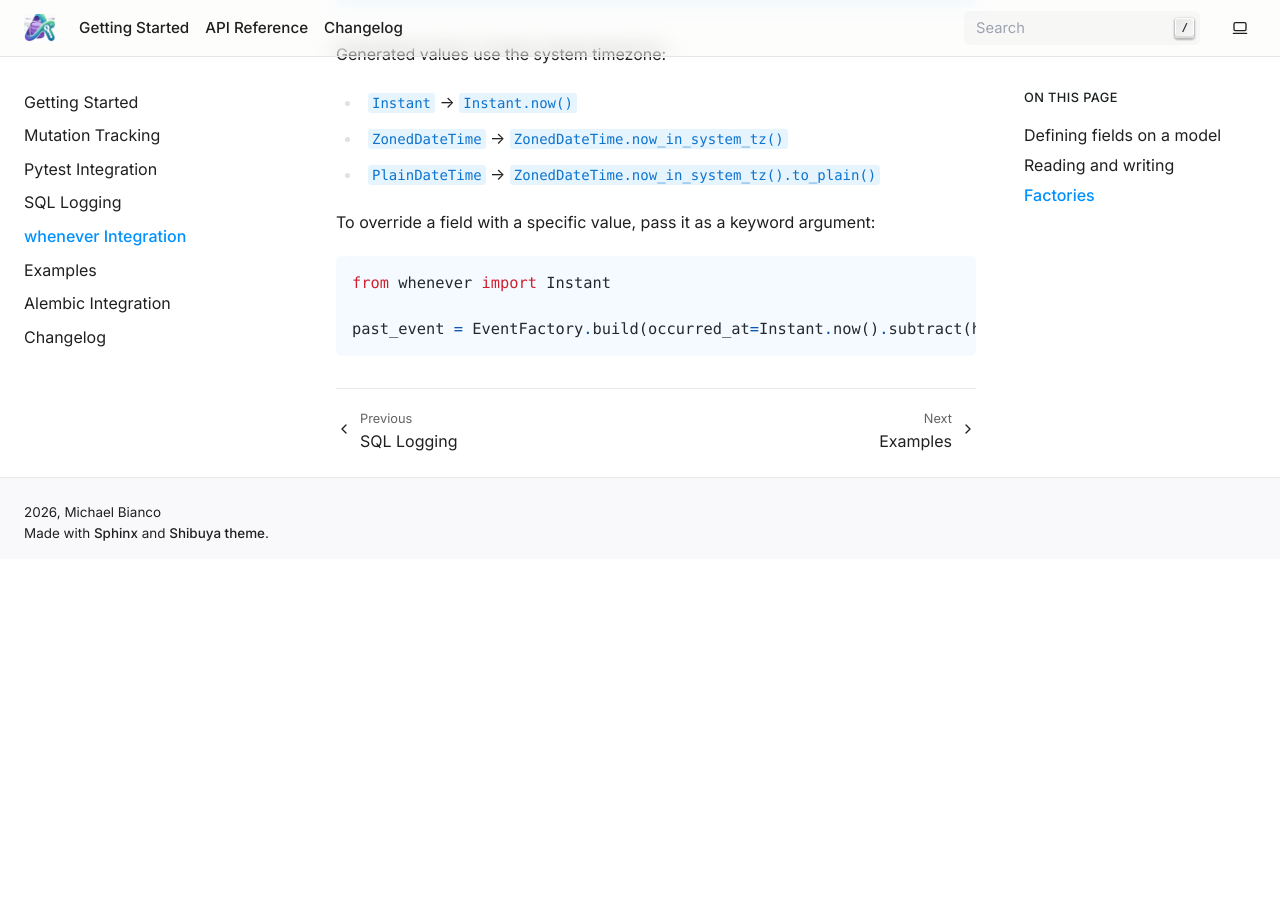
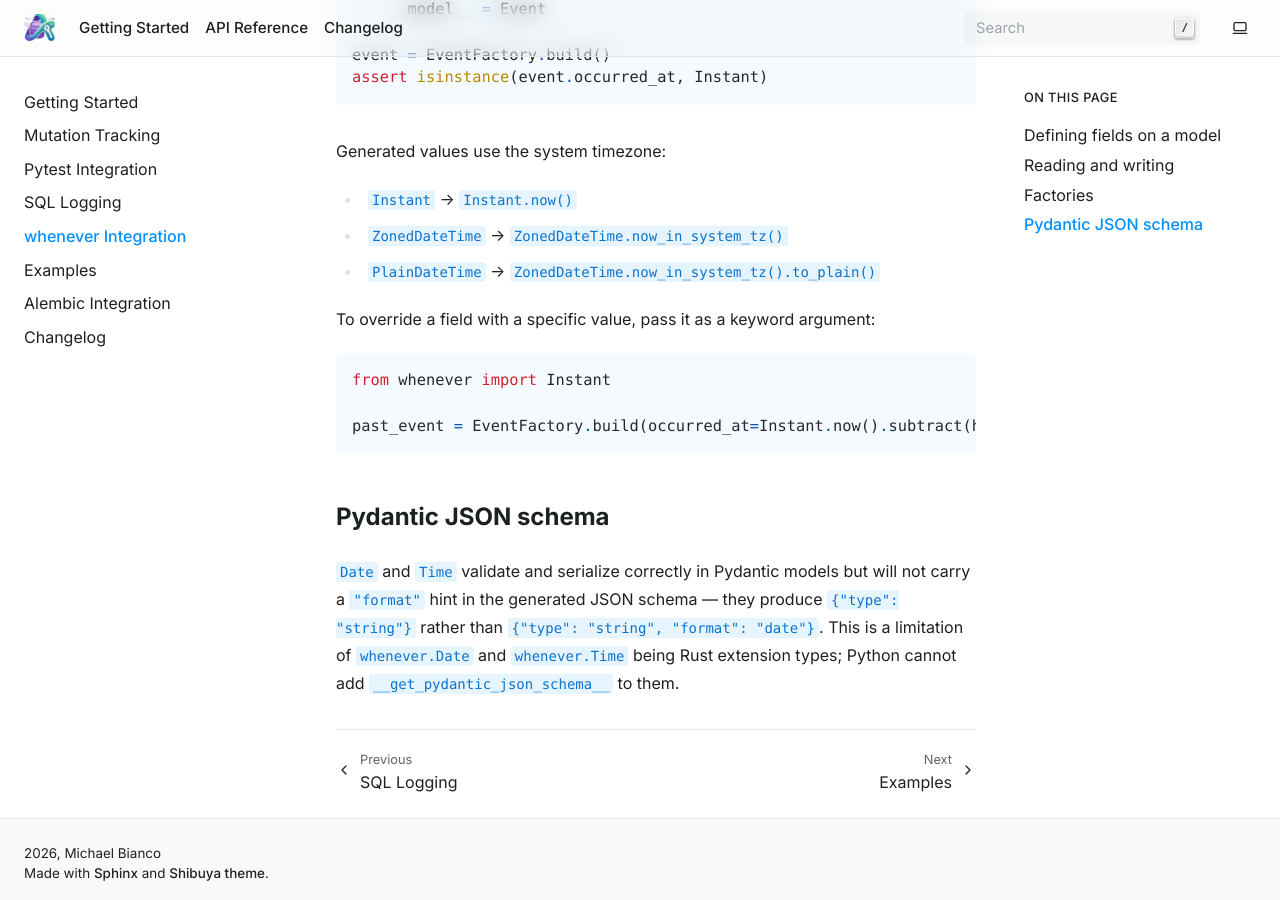
Before and after one commit to iloveitaly/activemodel, a Sphinx documentation site: the page built from docs/whenever.md, in a window 1280 px wide and 900 px high, scrolled down 2001 px. Built offline with Sphinx 7.4.7, drawn with Linux system fonts in a browser that asks for light colours; pages that are not in the unit, such as notebooks, are missing from menus; before the commit the page ends 2560 px from its top, so only the background shows below that; some of the changed text lies outside the part shown.

Commit message:
docs: update whenever documentation with new types and pydantic limitations
* Add `Date` and `Time` to the supported types table.
* Document the JSON schema serialization limitation for Rust-based `whenever` types.

Generated-by: aiautocommit

````diff
--- a/docs/whenever.md
+++ b/docs/whenever.md
@@ -1,12 +1,14 @@
 # whenever Integration
 
-`activemodel` has built-in support for the [`whenever`](https://github.com/ariebovenberg/whenever) datetime library. Three types are supported:
+`activemodel` has built-in support for the [`whenever`](https://github.com/ariebovenberg/whenever) datetime library. Five types are supported:
 
 | whenever type   | SQLAlchemy column type         | Notes                                          |
 |-----------------|--------------------------------|------------------------------------------------|
 | `Instant`       | `TIMESTAMP WITH TIME ZONE`     | UTC-normalized point in time                   |
 | `ZonedDateTime` | `TIMESTAMP WITH TIME ZONE`     | IANA timezone name is not preserved in the DB  |
 | `PlainDateTime` | `TIMESTAMP WITHOUT TIME ZONE`  | No timezone; matches SQLite/naive datetime     |
+| `Date`          | `DATE`                         | Calendar date with no time component           |
+| `Time`          | `TIME`                         | Time of day with no date or timezone           |
 
 ## Defining fields on a model
 
@@ -73,3 +75,7 @@
 
 past_event = EventFactory.build(occurred_at=Instant.now().subtract(hours=24))
 ```
+
+## Pydantic JSON schema
+
+`Date` and `Time` validate and serialize correctly in Pydantic models but will not carry a `"format"` hint in the generated JSON schema — they produce `{"type": "string"}` rather than `{"type": "string", "format": "date"}`. This is a limitation of `whenever.Date` and `whenever.Time` being Rust extension types; Python cannot add `__get_pydantic_json_schema__` to them.
````
